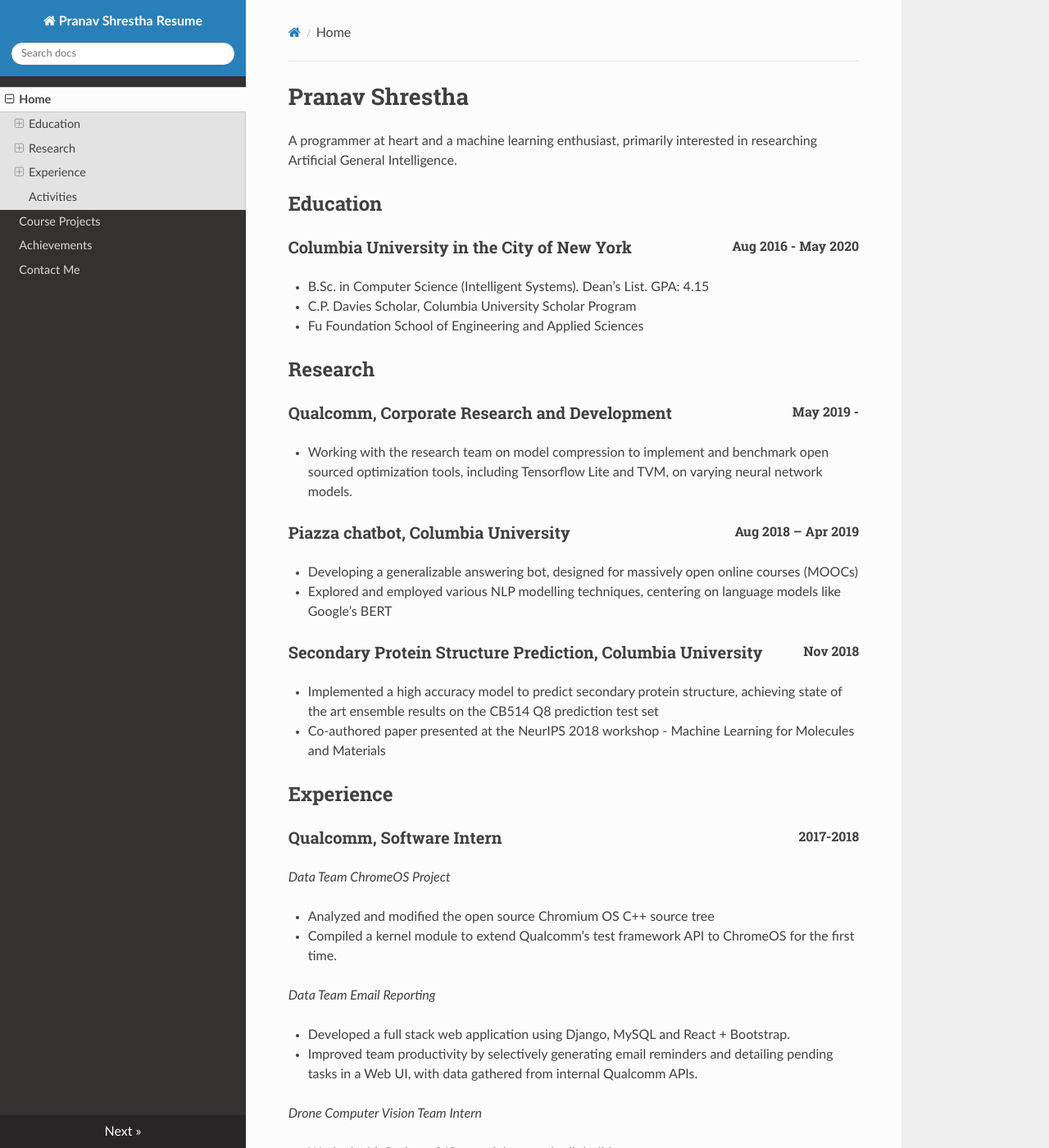
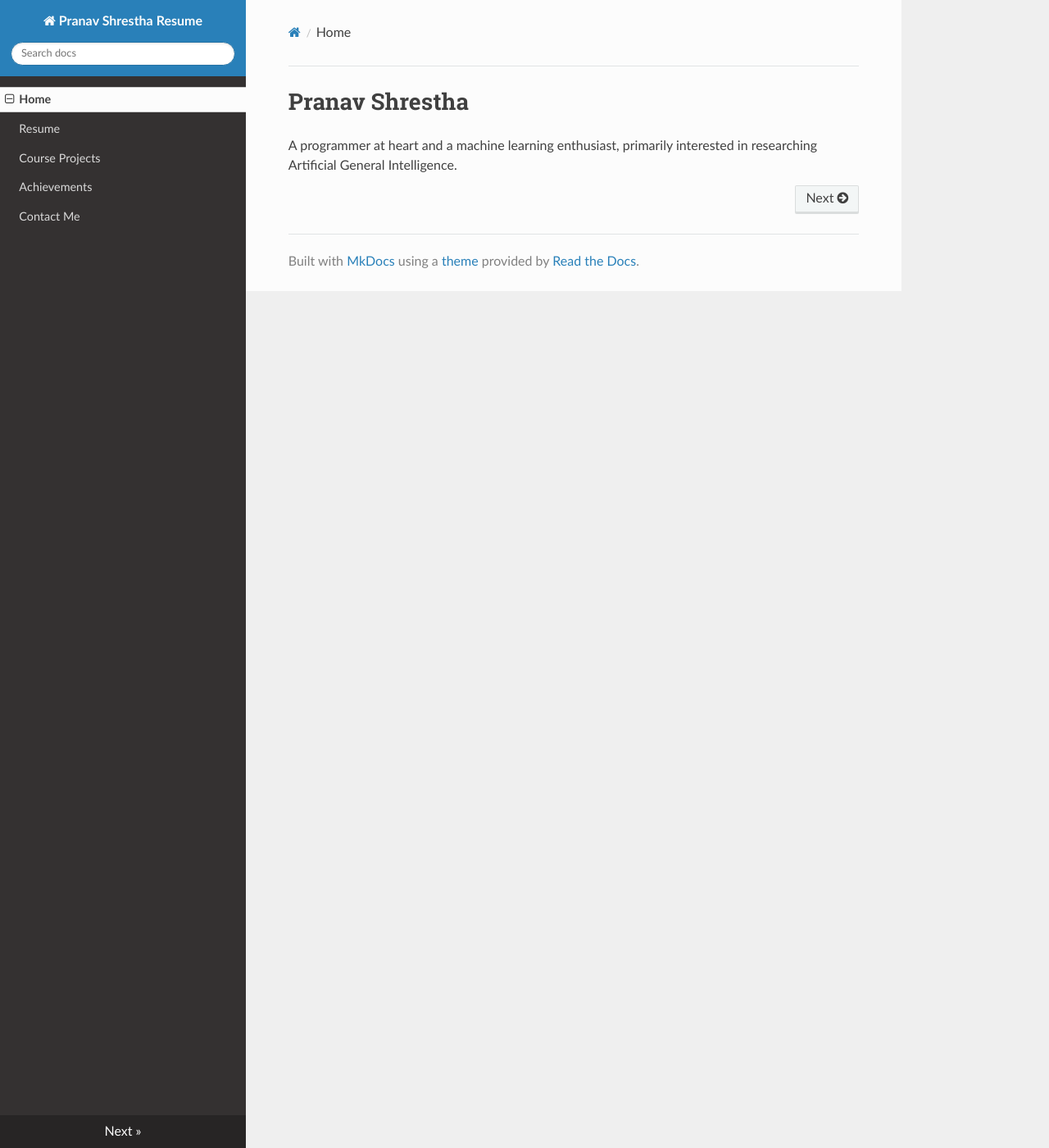
Before and after one commit to shrestha-pranav/resume, an MkDocs documentation site: the page built from docs/index.md, in a window 1280 px wide and 1400 px high. Shown: the whole window at 82% size. Built offline with MkDocs 1.6.1, drawn with Linux system fonts in a browser that asks for light colours; nearby versions of some CDN libraries; some of the changed text lies outside the part shown.

Commit message:
Restructured resume site

```diff
--- /dev/null
+++ b/docs/css/extra.css
@@ -0,0 +1,21 @@
+date {
+    float: right;
+}
+
+h1, h2, h3, h4, h5, h6, p, ul, ol {
+    margin-bottom:12px;
+}
+
+li {
+    margin-bottom: 6px;
+}
+
+h2 > hr {
+    border: black 1px solid;
+    margin: 6px 0 24px 0;
+}
+/*
+h2 {
+    margin-top: 24px;
+    border-bottom: 1px solid;
+} */
--- a/docs/index.md
+++ b/docs/index.md
@@ -1,53 +1,3 @@
 # Pranav Shrestha
 
 A programmer at heart and a machine learning enthusiast, primarily interested in researching Artificial General Intelligence.
-
-## Education
-
-### Columbia University in the City of New York <p style=float:right>Aug 2016 - May 2020</p>
-
-- B.Sc. in Computer Science (Intelligent Systems). Dean’s List. GPA: 4.15
-- C.P. Davies Scholar, Columbia University Scholar Program
-- Fu Foundation School of Engineering and Applied Sciences
-
-## Research
-### Qualcomm, Corporate Research and Development <p style=float:right>May 2019 - </p>
-- Working with the research team on model compression to implement and benchmark open sourced optimization tools, including Tensorflow Lite and TVM, on varying neural network models.
-
-### Piazza chatbot, Columbia University <p style=float:right>Aug 2018 – Apr 2019</p>
-- Developing a generalizable answering bot, designed for massively open online courses (MOOCs)
-- Explored and employed various NLP modelling techniques, centering on language models like Google’s BERT
-
-### Secondary Protein Structure Prediction, Columbia University <p style=float:right>Nov 2018</p>
-- Implemented a high accuracy model to predict secondary protein structure, achieving state of the art ensemble results on the CB514 Q8 prediction test set
-- Co-authored paper presented at the NeurIPS 2018 workshop - Machine Learning for Molecules and Materials
-
-## Experience
-### Qualcomm, Software Intern <p style=float:right>2017-2018</p>
-
-_Data Team ChromeOS Project_
-
-- Analyzed and modified the open source Chromium OS C++ source tree
-- Compiled a kernel module to extend Qualcomm’s test framework API to ChromeOS for the first time.
-
-_Data Team Email Reporting_
-
-- Developed a full stack web application using Django, MySQL and React + Bootstrap.
-- Improved team productivity by selectively generating email reminders and detailing pending tasks in a Web UI, with data gathered from internal Qualcomm APIs.
-
-_Drone Computer Vision Team Intern_
-
-- Worked with Python, C/C++ codebase and ndk-build systems
-- Implemented a cross-platform continuous testing framework using open-source Python modules with support for multiple Git and Perforce repositories, multiple development branches and varying dependencies
-
-### Liquidaty, Spring Technological Intern <p style=float:right>Jan 2017 - Apr 2017</p>
-- Completely revamped the web portal for auto-financing analytics focusing on a smoother functional UI and optimized backend processing using Python, Bash Scripting, and Node.js
-- Implemented secure user management and notification systems using Node.js Express and Passport
-
-## Activities
-
-- BlindData aptitude test: Achieved perfect scores on both multiple-choice and coding sections on the adaptive exam to win the promotional $5000 grand prize (99th percentile)	January 2019
-- HackMobile Finalist, Qualcomm. Implemented a low-cost visible light communication setup to transfer data between an Arduino Uno/Due and a DragonBoard 410c using LED bulb and a photo-resistor.	June 2018
-- Programming competitions: Completed Microsoft’s The Last Slice, Google foo.bar, and Google Games as the only person to achieve perfect scores on all six speed coding rounds.
-- Volunteered at HORAC (Home for Rescue of the Afflicted Children, Nepal) as a tutor and mentor to grade 6-10 children in English, Mathematics, and Science	August 2014 – May 2015
-- Reporter Intern, República.  Interned at República Nepal’s leading English national daily, covering press releases, social events (HIV-affected children support groups, awareness fundraisers), celebrity interviews, and a ½ page feature article.
--- a/mkdocs.yml
+++ b/mkdocs.yml
@@ -1,8 +1,20 @@
 site_name: Pranav Shrestha Resume
-theme: readthedocs
-authors: Pranav Shrestha
+site_url: https://resume.shrestha.tech
+site_author: Pranav Shrestha
+
+theme:
+    name: readthedocs
+
+extra_css:
+  - css/extra.css
+
 nav:
   - Home: index.md
+  - Resume: resume.md
   - Course Projects: courses/education.md
   - Achievements: achievements.md
   - Contact Me: contact.md
+
+markdown_extensions:
+  - toc:
+      baselevel: 1
```
Also changed, not shown: docs/achievements.md (+30 -0 lines), docs/resume.md (added, +63 -0 lines).
